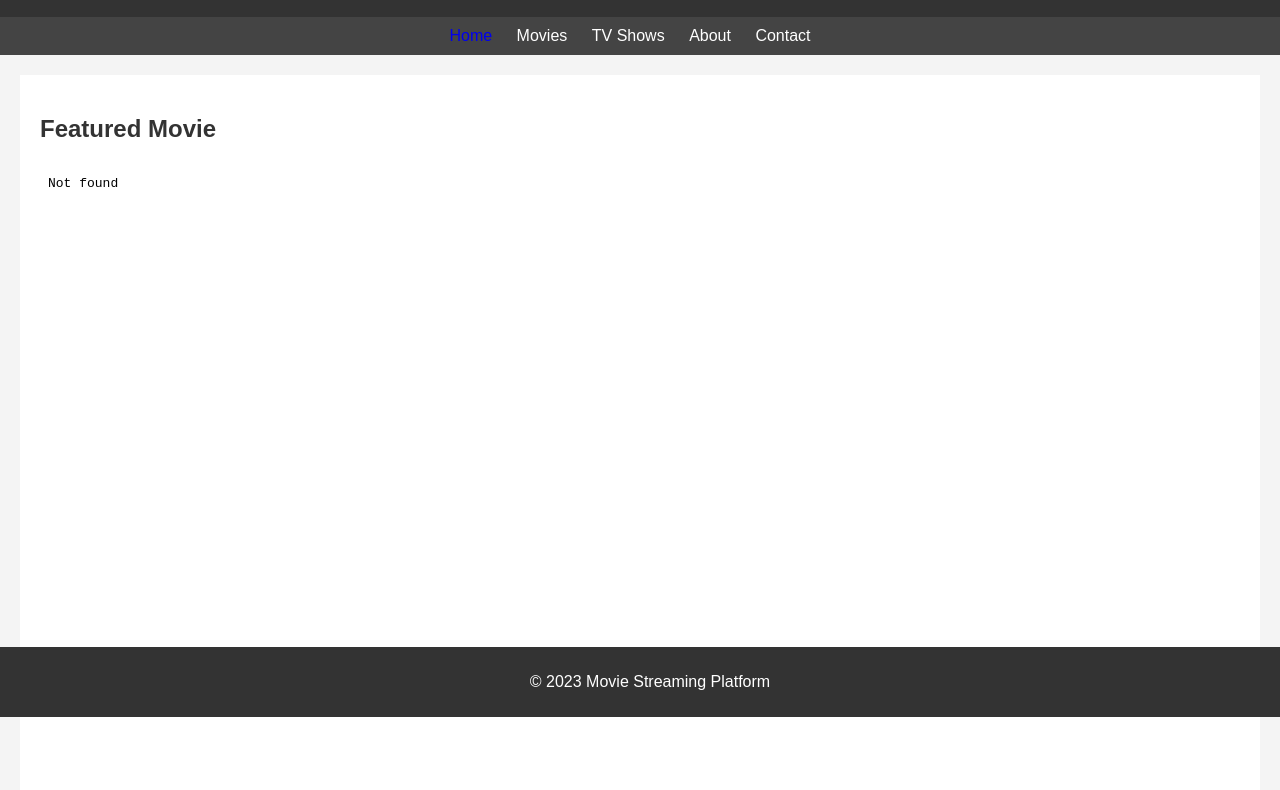
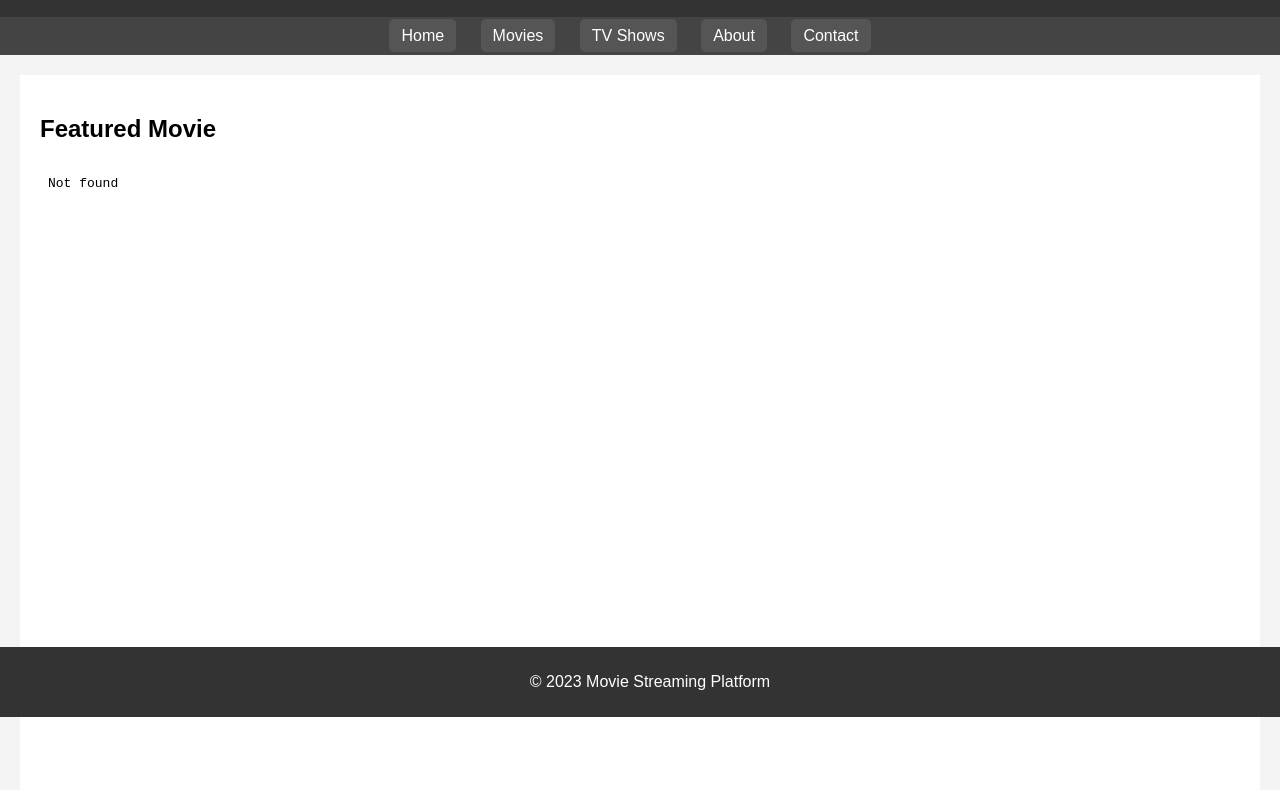
Before and after one commit to abhilashdj27/abhilashdj27.github.io, a plain HTML site: page index.html in a window 1280 px wide. Shown: the part 83-873 px from the top of the page. Drawn offline with Linux system fonts and the light colour scheme.

Commit message:
Update index.html

```diff
--- a/index.html
+++ b/index.html
@@ -9,7 +9,6 @@
       margin: 0;
       padding: 0;
       background-color: #f4f4f4;
-      color: #333; /* Adding default text color */
     }
     header {
       background-color: #333;
@@ -31,9 +30,18 @@
       display: inline;
       margin-right: 20px;
     }
+    /* Modified style for navigation links to improve contrast */
     nav ul li a {
-      color: #fff; /* Adjusting link color */
-      text-decoration: none; /* Removing underlines from links */
+      color: #fff; /* Changing the text color to white */
+      text-decoration: none;
+      /* Increasing contrast by changing the background color */
+      background-color: #555;
+      padding: 8px 12px;
+      border-radius: 5px;
+    }
+    /* Adjusting hover effect for better visibility */
+    nav ul li a:hover {
+      background-color: #666;
     }
     section {
       padding: 20px;
@@ -75,11 +83,12 @@
 
   <nav>
     <ul>
-      <li><a href="#" style="color: rgb(0, 0, 238); background-color: #444;">Home</a></li>
-      <li><a href="#" style="color: #fff;">Movies</a></li>
-      <li><a href="#" style="color: #fff;">TV Shows</a></li>
-      <li><a href="#" style="color: #fff;">About</a></li>
-      <li><a href="#" style="color: #fff;">Contact</a></li>
+      <!-- Modified navigation links with enhanced contrast -->
+      <li><a href="#">Home</a></li>
+      <li><a href="#">Movies</a></li>
+      <li><a href="#">TV Shows</a></li>
+      <li><a href="#">About</a></li>
+      <li><a href="#">Contact</a></li>
     </ul>
   </nav>
 
```
